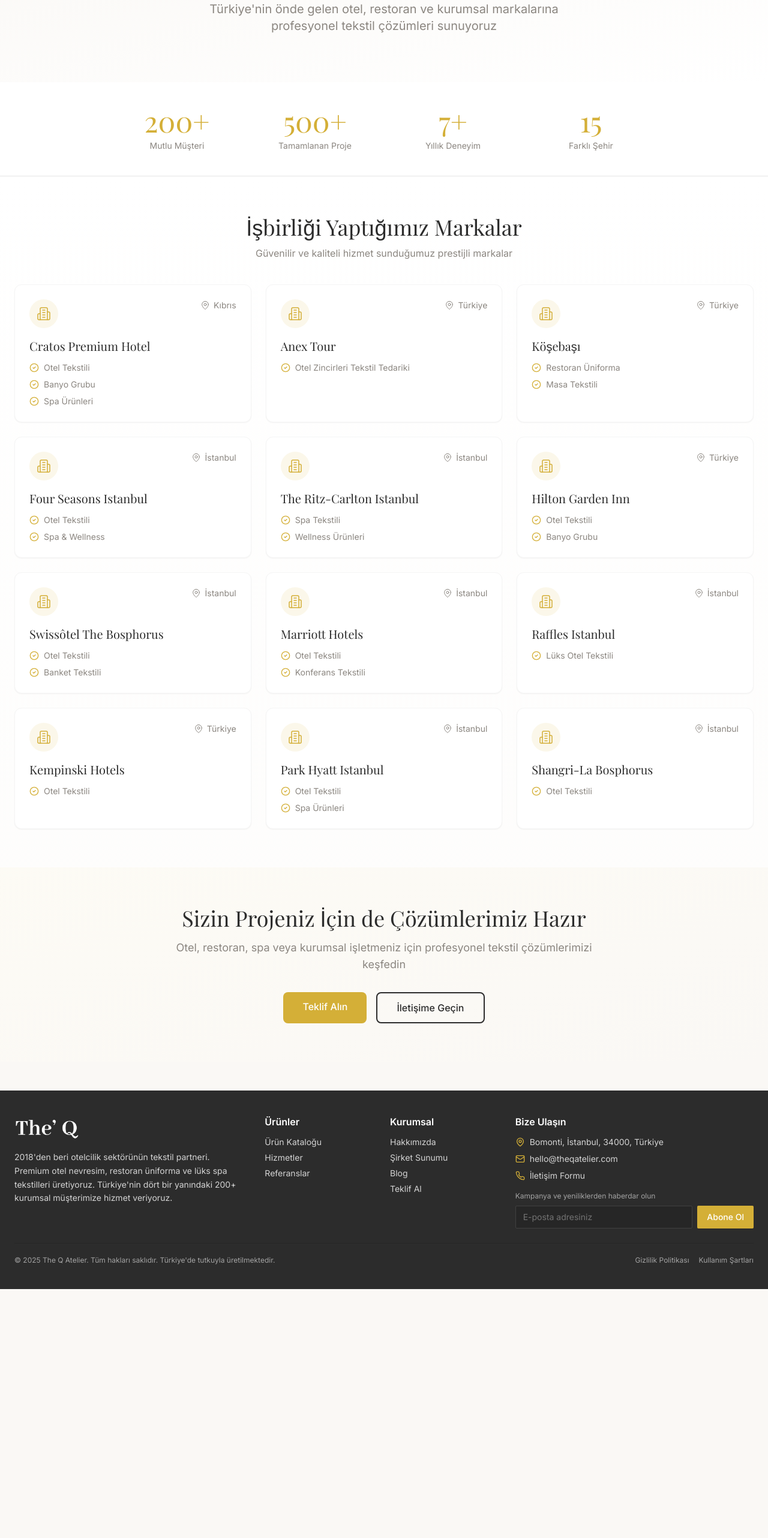
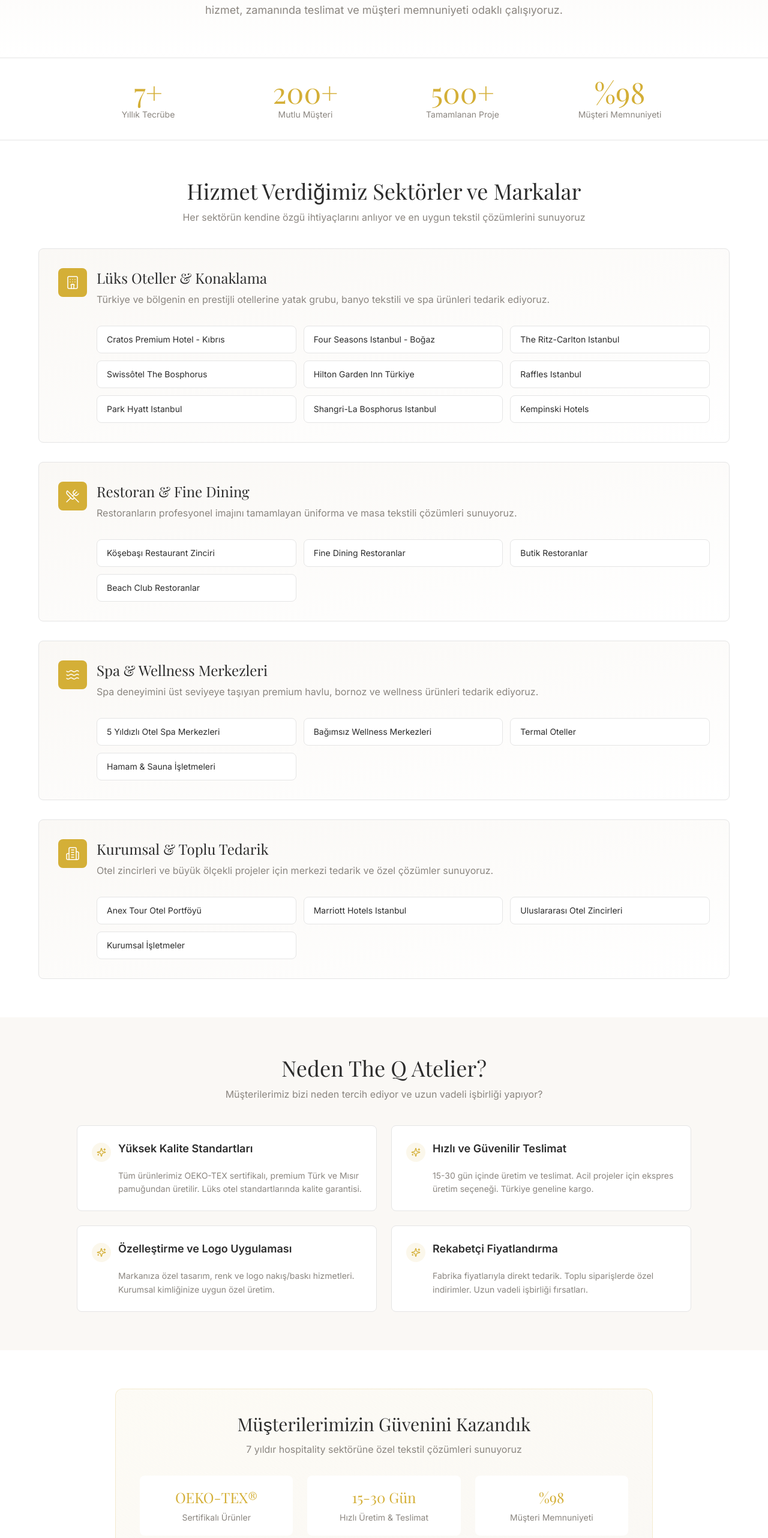
Before and after one commit to CollinHanks/theq-website, a Next.js app: page /referanslar in a window 1280 px wide. Shown: the part 236-2800 px from the top of the page at 60% size. Before the commit the page ends 2385 px from the top, so only its background shows below. Built offline with nearby package versions, Linux system fonts and the light colour scheme; a web font is replaced by a local one.

Commit message:
Sales-focused references page

```diff
--- a/app/referanslar/page.tsx
+++ b/app/referanslar/page.tsx
@@ -1,153 +1,166 @@
 import Link from 'next/link'
-import { Building2, MapPin, CheckCircle2 } from 'lucide-react'
+import { Hotel, UtensilsCrossed, Waves, Building2, Sparkles } from 'lucide-react'
 
 export const metadata = {
-  title: 'Referanslarımız | The Q Atelier',
-  description: 'Türkiye\'nin önde gelen otel, restoran ve kurumsal markalarına tekstil çözümleri sunuyoruz.',
+  title: 'Referanslarımız | The Q Atelier - Türkiye\'nin Önde Gelen Tekstil Markası',
+  description: 'The Q Atelier, Türkiye\'nin en prestijli otel, restoran ve wellness merkezlerine premium tekstil çözümleri sunmaktadır. 500+ başarılı proje, 200+ mutlu müşteri.',
+  keywords: 'otel tekstili referanslar, restoran üniforma müşteriler, spa tekstil tedarikçi, kurumsal tekstil referans'
 }
 
 export default function ReferanslarPage() {
-  const references = [
+  // Sektörlere göre kategorize edilmiş referanslar
+  const categories = [
     {
-      name: "Cratos Premium Hotel",
-      location: "Kıbrıs",
-      services: ["Otel Tekstili", "Banyo Grubu", "Spa Ürünleri"]
+      icon: Hotel,
+      title: "Lüks Oteller & Konaklama",
+      description: "Türkiye ve bölgenin en prestijli otellerine yatak grubu, banyo tekstili ve spa ürünleri tedarik ediyoruz.",
+      clients: [
+        "Cratos Premium Hotel - Kıbrıs",
+        "Four Seasons Istanbul - Boğaz",
+        "The Ritz-Carlton Istanbul",
+        "Swissôtel The Bosphorus",
+        "Hilton Garden Inn Türkiye",
+        "Raffles Istanbul",
+        "Park Hyatt Istanbul",
+        "Shangri-La Bosphorus Istanbul",
+        "Kempinski Hotels"
+      ]
     },
     {
-      name: "Anex Tour",
-      location: "Türkiye",
-      services: ["Otel Zincirleri Tekstil Tedariki"]
+      icon: UtensilsCrossed,
+      title: "Restoran & Fine Dining",
+      description: "Restoranların profesyonel imajını tamamlayan üniforma ve masa tekstili çözümleri sunuyoruz.",
+      clients: [
+        "Köşebaşı Restaurant Zinciri",
+        "Fine Dining Restoranlar",
+        "Butik Restoranlar",
+        "Beach Club Restoranlar"
+      ]
     },
     {
-      name: "Köşebaşı",
-      location: "Türkiye",
-      services: ["Restoran Üniforma", "Masa Tekstili"]
+      icon: Waves,
+      title: "Spa & Wellness Merkezleri",
+      description: "Spa deneyimini üst seviyeye taşıyan premium havlu, bornoz ve wellness ürünleri tedarik ediyoruz.",
+      clients: [
+        "5 Yıldızlı Otel Spa Merkezleri",
+        "Bağımsız Wellness Merkezleri",
+        "Termal Oteller",
+        "Hamam & Sauna İşletmeleri"
+      ]
     },
     {
-      name: "Four Seasons Istanbul",
-      location: "İstanbul",
-      services: ["Otel Tekstili", "Spa & Wellness"]
+      icon: Building2,
+      title: "Kurumsal & Toplu Tedarik",
+      description: "Otel zincirleri ve büyük ölçekli projeler için merkezi tedarik ve özel çözümler sunuyoruz.",
+      clients: [
+        "Anex Tour Otel Portföyü",
+        "Marriott Hotels Istanbul",
+        "Uluslararası Otel Zincirleri",
+        "Kurumsal İşletmeler"
+      ]
+    }
+  ]
+
+  const whyChooseUs = [
+    {
+      title: "Yüksek Kalite Standartları",
+      description: "Tüm ürünlerimiz OEKO-TEX sertifikalı, premium Türk ve Mısır pamuğundan üretilir. Lüks otel standartlarında kalite garantisi."
     },
     {
-      name: "The Ritz-Carlton Istanbul",
-      location: "İstanbul",
-      services: ["Spa Tekstili", "Wellness Ürünleri"]
+      title: "Hızlı ve Güvenilir Teslimat",
+      description: "15-30 gün içinde üretim ve teslimat. Acil projeler için ekspres üretim seçeneği. Türkiye geneline kargo."
     },
     {
-      name: "Hilton Garden Inn",
-      location: "Türkiye",
-      services: ["Otel Tekstili", "Banyo Grubu"]
+      title: "Özelleştirme ve Logo Uygulaması",
+      description: "Markanıza özel tasarım, renk ve logo nakış/baskı hizmetleri. Kurumsal kimliğinize uygun özel üretim."
     },
     {
-      name: "Swissôtel The Bosphorus",
-      location: "İstanbul",
-      services: ["Otel Tekstili", "Banket Tekstili"]
-    },
-    {
-      name: "Marriott Hotels",
-      location: "İstanbul",
-      services: ["Otel Tekstili", "Konferans Tekstili"]
-    },
-    {
-      name: "Raffles Istanbul",
-      location: "İstanbul",
-      services: ["Lüks Otel Tekstili"]
-    },
-    {
-      name: "Kempinski Hotels",
-      location: "Türkiye",
-      services: ["Otel Tekstili"]
-    },
-    {
-      name: "Park Hyatt Istanbul",
-      location: "İstanbul",
-      services: ["Otel Tekstili", "Spa Ürünleri"]
-    },
-    {
-      name: "Shangri-La Bosphorus",
-      location: "İstanbul",
-      services: ["Otel Tekstili"]
+      title: "Rekabetçi Fiyatlandırma",
+      description: "Fabrika fiyatlarıyla direkt tedarik. Toplu siparişlerde özel indirimler. Uzun vadeli işbirliği fırsatları."
     }
   ]
 
   const stats = [
-    { value: "200+", label: "Mutlu Müşteri" },
-    { value: "500+", label: "Tamamlanan Proje" },
-    { value: "7+", label: "Yıllık Deneyim" },
-    { value: "15", label: "Farklı Şehir" }
+    { number: "7+", label: "Yıllık Tecrübe" },
+    { number: "200+", label: "Mutlu Müşteri" },
+    { number: "500+", label: "Tamamlanan Proje" },
+    { number: "%98", label: "Müşteri Memnuniyeti" }
   ]
 
   return (
-    <div className="min-h-screen bg-white">
+    <div className="min-h-screen">
       {/* Hero */}
-      <section className="py-16 md:py-20 bg-gradient-to-br from-brand-cream to-white">
-        <div className="container mx-auto px-4 md:px-6 text-center">
-          <h1 className="font-playfair text-4xl md:text-5xl lg:text-6xl text-brand-charcoal mb-4">
+      <section className="py-12 md:py-16 bg-gradient-to-b from-brand-cream to-white">
+        <div className="container mx-auto px-4 md:px-6">
+          <div className="max-w-4xl mx-auto text-center">
+            <h1 className="font-playfair text-4xl md:text-5xl text-brand-charcoal mb-4">
               Referanslarımız
             </h1>
-          <p className="text-lg md:text-xl text-brand-stone max-w-2xl mx-auto">
-            Türkiye'nin önde gelen otel, restoran ve kurumsal markalarına
-            profesyonel tekstil çözümleri sunuyoruz
+            <p className="text-lg text-brand-stone leading-relaxed">
+              Türkiye'nin en prestijli otel, restoran ve wellness merkezlerinin güvendiği tekstil tedarikçisi.
+              7 yıldır kaliteli hizmet, zamanında teslimat ve müşteri memnuniyeti odaklı çalışıyoruz.
             </p>
+          </div>
         </div>
       </section>
 
       {/* Stats */}
-      <section className="py-10 bg-white border-b border-neutral-200">
+      <section className="py-8 bg-white border-y border-neutral-200">
         <div className="container mx-auto px-4 md:px-6">
-          <div className="grid grid-cols-2 md:grid-cols-4 gap-6 max-w-4xl mx-auto">
+          <div className="grid grid-cols-2 md:grid-cols-4 gap-6 max-w-5xl mx-auto">
             {stats.map((stat, index) => (
               <div key={index} className="text-center">
-                <div className="font-playfair text-4xl md:text-5xl text-brand-gold mb-2">
-                  {stat.value}
+                <div className="font-playfair text-4xl md:text-5xl text-brand-gold mb-1">
+                  {stat.number}
                 </div>
-                <p className="text-sm text-brand-stone">{stat.label}</p>
+                <div className="text-sm text-brand-stone">
+                  {stat.label}
+                </div>
               </div>
             ))}
           </div>
         </div>
       </section>
 
-      {/* References Grid - MODERN */}
-      <section className="py-12 md:py-16 bg-gradient-to-b from-white to-brand-cream/30">
+      {/* Referanslar - Sektör Bazlı */}
+      <section className="py-12 md:py-16 bg-white">
         <div className="container mx-auto px-4 md:px-6">
           <div className="text-center mb-10">
             <h2 className="font-playfair text-3xl md:text-4xl text-brand-charcoal mb-3">
-              İşbirliği Yaptığımız Markalar
+              Hizmet Verdiğimiz Sektörler ve Markalar
             </h2>
-            <p className="text-brand-stone">
-              Güvenilir ve kaliteli hizmet sunduğumuz prestijli markalar
+            <p className="text-brand-stone max-w-2xl mx-auto">
+              Her sektörün kendine özgü ihtiyaçlarını anlıyor ve en uygun tekstil çözümlerini sunuyoruz
             </p>
           </div>
 
-          <div className="grid grid-cols-1 md:grid-cols-2 lg:grid-cols-3 gap-6 max-w-7xl mx-auto">
-            {references.map((ref, index) => (
+          <div className="space-y-8 max-w-6xl mx-auto">
+            {categories.map((category, index) => (
               <div
                 key={index}
-                className="group bg-white rounded-xl p-6 shadow-sm hover:shadow-xl transition-all duration-300 border border-neutral-100 hover:border-brand-gold/30"
+                className="bg-gradient-to-br from-brand-cream to-white rounded-lg p-6 md:p-8 border border-neutral-200"
               >
-                {/* İkon */}
-                <div className="flex items-start justify-between mb-4">
-                  <div className="w-12 h-12 rounded-full bg-brand-gold/10 flex items-center justify-center group-hover:bg-brand-gold/20 transition-colors">
-                    <Building2 className="w-6 h-6 text-brand-gold" strokeWidth={1.5} />
+                <div className="flex items-start gap-4 mb-4">
+                  <div className="w-12 h-12 bg-brand-gold rounded-lg flex items-center justify-center flex-shrink-0">
+                    <category.icon className="w-6 h-6 text-white" strokeWidth={1.5} />
                   </div>
-                  <div className="flex items-center gap-1.5 text-brand-stone text-sm">
-                    <MapPin className="w-4 h-4" strokeWidth={1.5} />
-                    <span>{ref.location}</span>
+                  <div className="flex-1">
+                    <h3 className="font-playfair text-2xl text-brand-charcoal mb-2">
+                      {category.title}
+                    </h3>
+                    <p className="text-brand-stone mb-4">
+                      {category.description}
+                    </p>
                   </div>
                 </div>
 
-                {/* Başlık */}
-                <h3 className="font-playfair text-xl text-brand-charcoal mb-3 group-hover:text-brand-gold transition-colors">
-                  {ref.name}
-                </h3>
-
-                {/* Hizmetler */}
-                <div className="space-y-2">
-                  {ref.services.map((service, i) => (
-                    <div key={i} className="flex items-start gap-2">
-                      <CheckCircle2 className="w-4 h-4 text-brand-gold mt-0.5 flex-shrink-0" strokeWidth={2} />
-                      <span className="text-sm text-brand-stone">{service}</span>
+                <div className="grid grid-cols-1 md:grid-cols-2 lg:grid-cols-3 gap-3 ml-0 md:ml-16">
+                  {category.clients.map((client, i) => (
+                    <div
+                      key={i}
+                      className="bg-white px-4 py-3 rounded-lg text-sm text-brand-charcoal border border-neutral-200"
+                    >
+                      {client}
                     </div>
                   ))}
                 </div>
@@ -157,32 +170,118 @@
         </div>
       </section>
 
+      {/* Neden Bizi Seçiyorlar */}
+      <section className="py-12 md:py-16 bg-brand-cream">
+        <div className="container mx-auto px-4 md:px-6">
+          <div className="text-center mb-10">
+            <h2 className="font-playfair text-3xl md:text-4xl text-brand-charcoal mb-3">
+              Neden The Q Atelier?
+            </h2>
+            <p className="text-brand-stone max-w-2xl mx-auto">
+              Müşterilerimiz bizi neden tercih ediyor ve uzun vadeli işbirliği yapıyor?
+            </p>
+          </div>
+
+          <div className="grid grid-cols-1 md:grid-cols-2 gap-6 max-w-5xl mx-auto">
+            {whyChooseUs.map((item, index) => (
+              <div
+                key={index}
+                className="bg-white rounded-lg p-6 border border-neutral-200"
+              >
+                <div className="flex items-start gap-3 mb-3">
+                  <div className="w-8 h-8 bg-brand-gold/10 rounded-full flex items-center justify-center flex-shrink-0 mt-1">
+                    <Sparkles className="w-4 h-4 text-brand-gold" strokeWidth={2} />
+                  </div>
+                  <h3 className="font-semibold text-lg text-brand-charcoal">
+                    {item.title}
+                  </h3>
+                </div>
+                <p className="text-brand-stone text-sm leading-relaxed ml-11">
+                  {item.description}
+                </p>
+              </div>
+            ))}
+          </div>
+        </div>
+      </section>
+
+      {/* Sosyal Kanıt */}
+      <section className="py-12 md:py-16 bg-white">
+        <div className="container mx-auto px-4 md:px-6">
+          <div className="max-w-4xl mx-auto">
+            <div className="bg-gradient-to-br from-brand-gold/5 to-brand-cream rounded-xl p-8 md:p-10 border border-brand-gold/20">
+              <div className="text-center mb-8">
+                <h2 className="font-playfair text-3xl text-brand-charcoal mb-3">
+                  Müşterilerimizin Güvenini Kazandık
+                </h2>
+                <p className="text-brand-stone">
+                  7 yıldır hospitality sektörüne özel tekstil çözümleri sunuyoruz
+                </p>
+              </div>
+
+              <div className="grid grid-cols-1 md:grid-cols-3 gap-6 mb-8">
+                <div className="bg-white rounded-lg p-5 text-center">
+                  <div className="text-2xl font-playfair text-brand-gold mb-2">
+                    OEKO-TEX®
+                  </div>
+                  <p className="text-sm text-brand-stone">
+                    Sertifikalı Ürünler
+                  </p>
+                </div>
+                <div className="bg-white rounded-lg p-5 text-center">
+                  <div className="text-2xl font-playfair text-brand-gold mb-2">
+                    15-30 Gün
+                  </div>
+                  <p className="text-sm text-brand-stone">
+                    Hızlı Üretim & Teslimat
+                  </p>
+                </div>
+                <div className="bg-white rounded-lg p-5 text-center">
+                  <div className="text-2xl font-playfair text-brand-gold mb-2">
+                    %98
+                  </div>
+                  <p className="text-sm text-brand-stone">
+                    Müşteri Memnuniyeti
+                  </p>
+                </div>
+              </div>
+
+              <p className="text-center text-brand-stone italic">
+                "Premium kalite, zamanında teslimat ve profesyonel destek ile hospitality
+                sektörünün güvendiği tekstil partneri"
+              </p>
+            </div>
+          </div>
+        </div>
+      </section>
+
       {/* CTA */}
-      <section className="py-12 md:py-16 bg-gradient-to-br from-brand-gold/5 to-brand-cream">
+      <section className="py-12 md:py-16 bg-gradient-to-br from-brand-charcoal to-neutral-800 text-white">
         <div className="container mx-auto px-4 md:px-6 text-center">
-          <div className="max-w-3xl mx-auto">
-            <h2 className="font-playfair text-3xl md:text-4xl text-brand-charcoal mb-4">
-              Sizin Projeniz İçin de Çözümlerimiz Hazır
+          <h2 className="font-playfair text-3xl md:text-4xl mb-4">
+            Siz de Kaliteli Tekstil Çözümlerinden Yararlanın
           </h2>
-            <p className="text-lg text-brand-stone mb-8">
-              Otel, restoran, spa veya kurumsal işletmeniz için profesyonel tekstil
-              çözümlerimizi keşfedin
+          <p className="text-neutral-300 text-lg mb-8 max-w-2xl mx-auto">
+            Otel, restoran veya wellness işletmeniz için özel tekstil çözümlerimizi keşfedin.
+            Ücretsiz teklif almak için hemen iletişime geçin.
           </p>
           <div className="flex flex-col sm:flex-row gap-4 justify-center">
             <Link
               href="/teklif-al"
-                className="bg-brand-gold hover:bg-brand-gold/90 text-white px-8 py-3 rounded-lg font-medium transition-all duration-200 hover:shadow-lg"
+              className="bg-brand-gold hover:bg-brand-gold/90 text-white px-8 py-4 rounded-lg font-semibold transition-colors inline-block"
             >
-                Teklif Alın
+              Ücretsiz Teklif Alın
             </Link>
             <Link
               href="/iletisim"
-                className="border-2 border-brand-charcoal text-brand-charcoal hover:bg-brand-charcoal hover:text-white px-8 py-3 rounded-lg font-medium transition-all duration-200"
+              className="bg-white hover:bg-neutral-100 text-brand-charcoal px-8 py-4 rounded-lg font-semibold transition-colors inline-block"
             >
               İletişime Geçin
             </Link>
           </div>
-          </div>
+          <p className="text-neutral-400 text-sm mt-6">
+            📞 WhatsApp: +90 555 123 45 67 | 📧 info@theqatelier.com
+          </p>
         </div>
       </section>
     </div>
```
Lines whose indentation alone changed are shown as unchanged.
